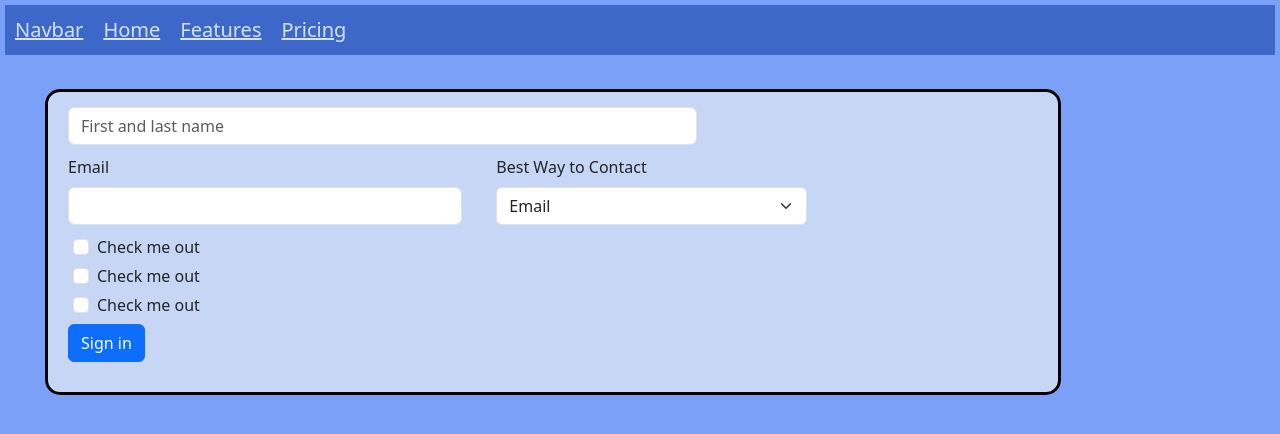
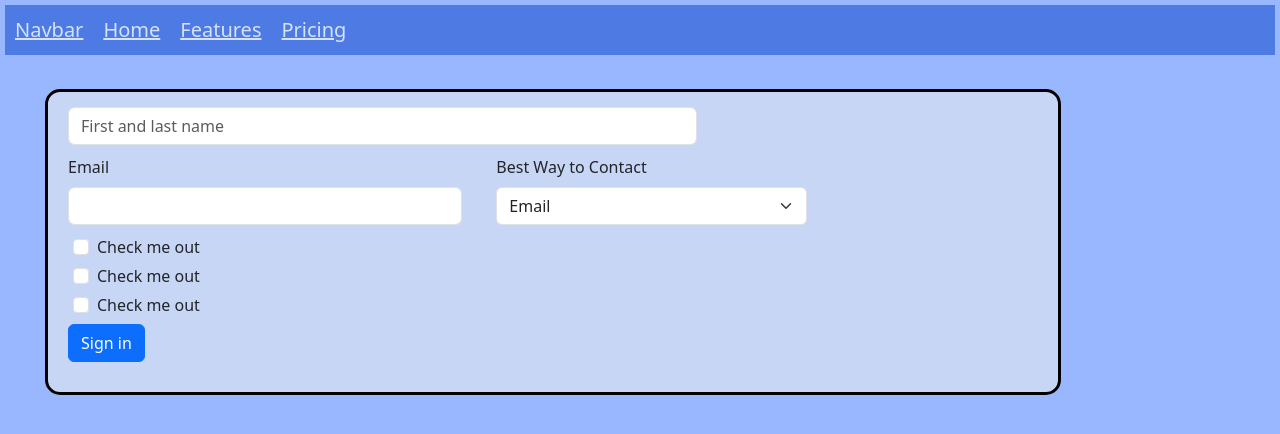
Before and after one commit to OliviaH-glitch/fit-for-fitness, a plain HTML site: page contactus.html in a window 1280 px wide. Drawn offline with nearby package versions, Linux system fonts and the light colour scheme.

Commit message:
First Commit

```diff
--- a/styles.css
+++ b/styles.css
@@ -1,5 +1,5 @@
 body {
-    background-color:rgb(122, 160, 248);
+    background-color:rgb(152, 183, 255);
 }
 div {
     margin:5px;
@@ -12,7 +12,7 @@ form {
 .NavContainer {
     display:flex;
     flex-direction: row;
-    background-color:rgb(61, 103, 200);
+    background-color:rgb(78, 123, 227);
     color:black;
 
 }
```
Also changed, not shown: index.html (+3 -3 lines).
